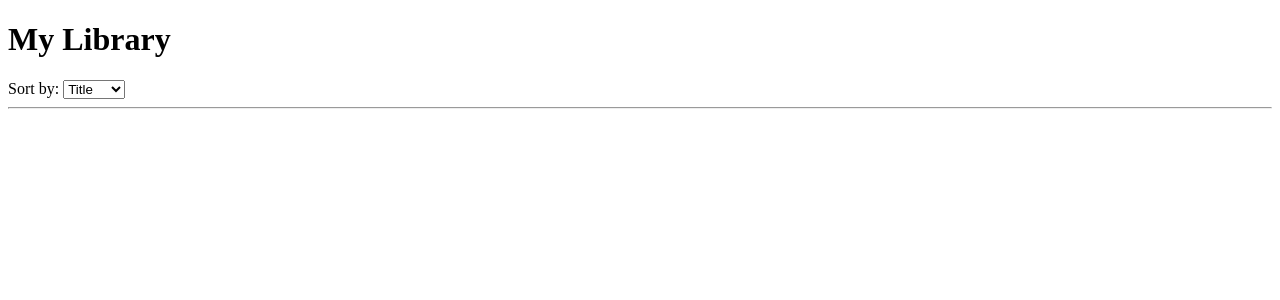
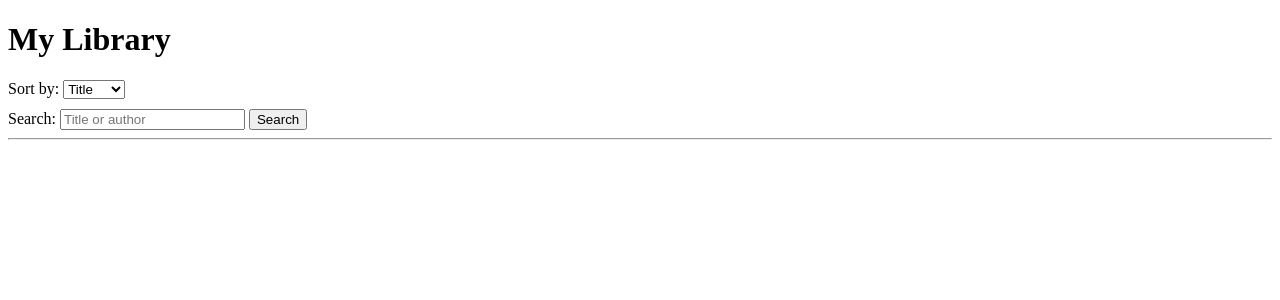
Before and after one commit to VanessaDre/bookalchemy, a Flask app: page / in a window 1280 px wide. Shown: the part 26-326 px from the top of the page. Run offline with Flask 3, Linux system fonts and the light colour scheme.

Commit message:
Add keyword search on home

```diff
--- a/app.py
+++ b/app.py
@@ -23,17 +23,24 @@
 @app.route("/")
 def home():
     sort = request.args.get("sort", "title")
+    q = request.args.get("q", "").strip()
+
+    query = Book.query.join(Author)
+
+    if q:
+        like = f"%{q}%"
+        query = query.filter((Book.title.ilike(like)) | (Author.name.ilike(like)))
 
     if sort == "author":
-        books = (
-            Book.query.join(Author)
-            .order_by(Author.name.asc(), Book.title.asc())
-            .all()
-        )
+        books = query.order_by(Author.name.asc(), Book.title.asc()).all()
     else:
-        books = Book.query.order_by(Book.title.asc()).all()
+        books = query.order_by(Book.title.asc()).all()
 
-    return render_template("home.html", books=books, sort=sort)
+    message = None
+    if q and not books:
+        message = f'No books found for "{q}".'
+
+    return render_template("home.html", books=books, sort=sort, q=q, message=message)
 
 
 @app.route("/add_author", methods=["GET", "POST"])
--- a/templates/home.html
+++ b/templates/home.html
@@ -1,9 +1,10 @@
+<!-- templates/home.html (komplett, inkl. Suche + Sortierung) -->
 <!DOCTYPE html>
 <html lang="en">
   <head>
-    <meta charset="UTF-8">
-    <meta name="viewport" content="width=device-width, initial-scale=1.0">
-    <meta http-equiv="X-UA-Compatible" content="ie=edge">
+    <meta charset="UTF-8" />
+    <meta name="viewport" content="width=device-width, initial-scale=1.0" />
+    <meta http-equiv="X-UA-Compatible" content="ie=edge" />
     <title>Library</title>
   </head>
   <body>
@@ -16,13 +17,33 @@
 
     <h1>My Library</h1>
 
+    <!-- Sortierung -->
     <form method="GET" action="{{ url_for('home') }}">
       <label for="sort">Sort by:</label>
       <select id="sort" name="sort" onchange="this.form.submit()">
         <option value="title" {% if sort == "title" %}selected{% endif %}>Title</option>
         <option value="author" {% if sort == "author" %}selected{% endif %}>Author</option>
       </select>
+      {% if q %}
+        <input type="hidden" name="q" value="{{ q }}">
+      {% endif %}
     </form>
+
+    <!-- Suche -->
+    <form method="GET" action="{{ url_for('home') }}" style="margin-top: 10px;">
+      <label for="q">Search:</label>
+      <input id="q" name="q" type="text" value="{{ q or '' }}" placeholder="Title or author">
+      <input type="hidden" name="sort" value="{{ sort }}">
+      <button type="submit">Search</button>
+
+      {% if q %}
+        <a href="{{ url_for('home', sort=sort) }}">Clear</a>
+      {% endif %}
+    </form>
+
+    {% if message %}
+      <p><strong>{{ message }}</strong></p>
+    {% endif %}
 
     <hr>
 
```
